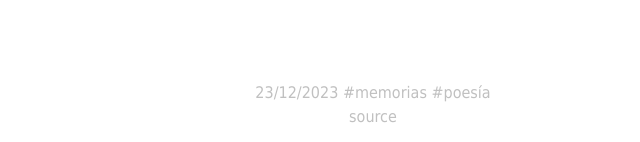
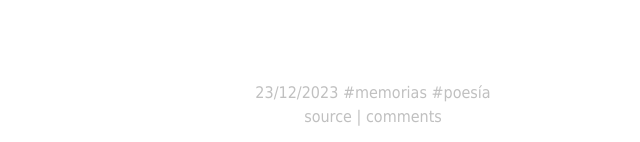
Before and after one commit to facundoolano/olano.dev, a Jekyll site: the page built from _posts/2023-12-23-lugares-para-perderse.md, in a window 1280 px wide. Shown: the part 897-1039 px from the top of the page, without its empty margins (267-907 px from the left). Built offline with Jekyll 4.4.1, drawn with Linux system fonts in a browser that asks for light colours.

Commit message:
mail link in the footer

```diff
--- a/_includes/source_path.html
+++ b/_includes/source_path.html
@@ -1,4 +1,8 @@
 {% capture source_path %}
 https://github.com/facundoolano/olano.dev/tree/main{{ layout.prefix }}/{% if layout.extension %}{{page.path|replace:'.html',layout.extension|replace:'.md',layout.extension}}{% else %}{{page.path}}{%endif%}
 {% endcapture %}
-<span class="tags"><a href="{{source_path}}">source</a></span>
+<span class="tags">
+    <a href="{{source_path}}">source</a>
+    |
+    <a href="mailto:facundo.olano@gmail.com">comments</a>
+</span>
```
